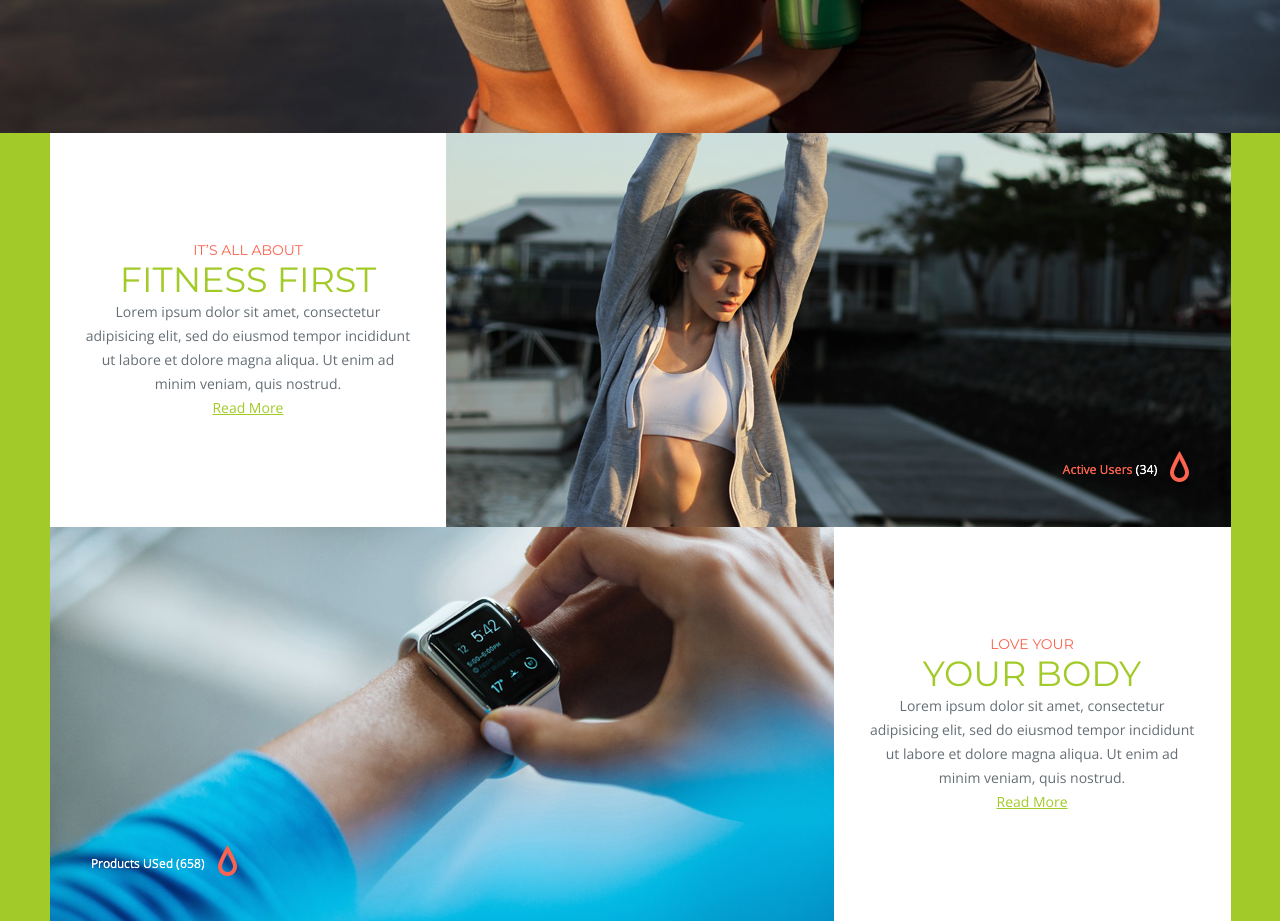
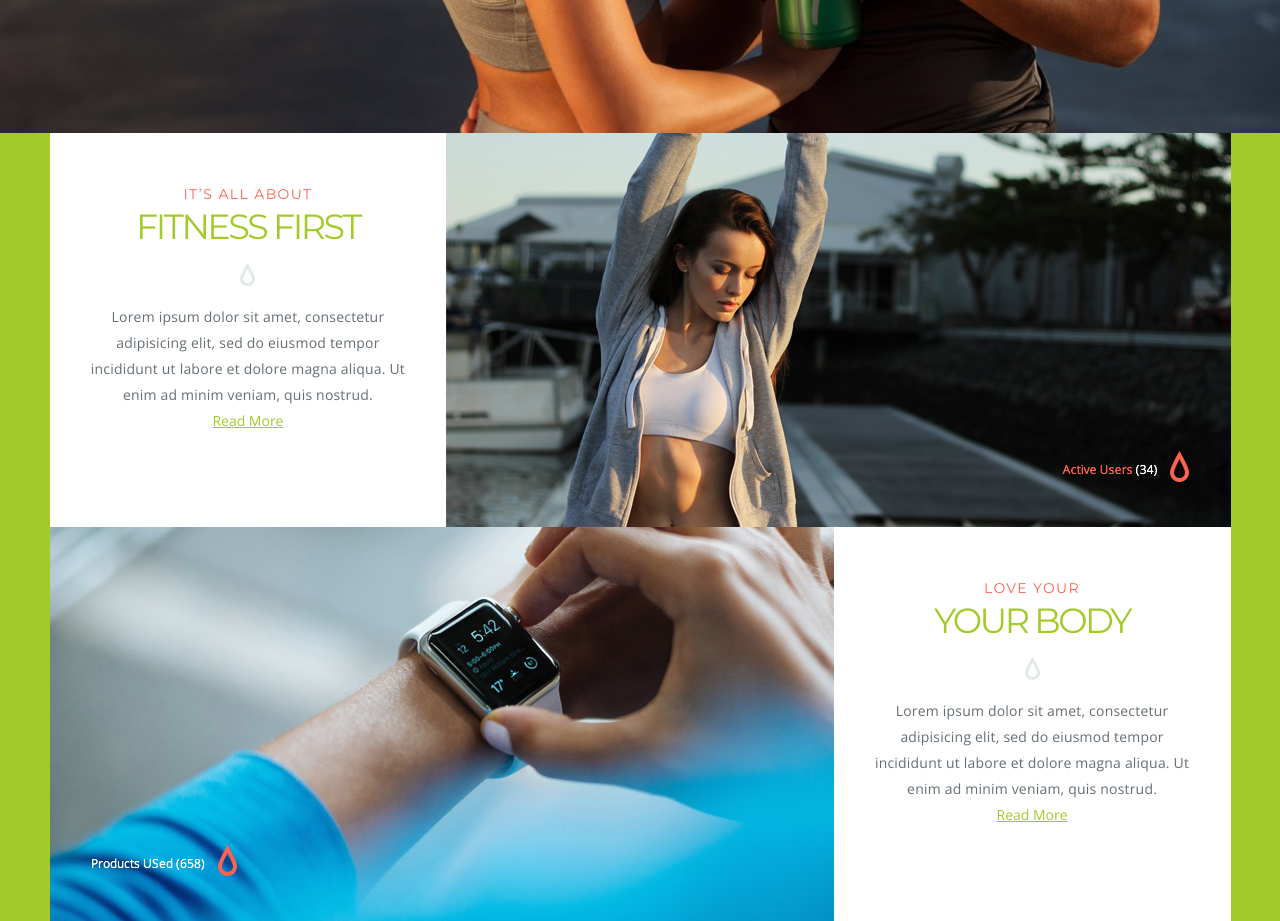
Before and after one commit to itl-serg/Fitness, a website: page index.html in a window 1280 px wide. Shown: the part 580-1501 px from the top of the page. Drawn offline with nearby package versions, Linux system fonts and the light colour scheme.

Commit message:
icons+data-content

```diff
--- a/index.html
+++ b/index.html
@@ -47,8 +47,9 @@
         </div>
         <div class="data">
             <div class="data-content">
-                <span>it’s all about</span>
+                <em>it’s all about</em>
                 <h2>fitness first</h2>
+                <span class="data-content-icon"></span>
                 <p>Lorem ipsum dolor sit amet, consectetur adipisicing elit, sed do eiusmod tempor incididunt ut labore
                     et dolore magna
                     aliqua.
@@ -63,8 +64,9 @@
         </div>
         <div class="data">
             <div class="data-content">
-                <span>love your</span>
+                <em>love your</em>
                 <h2>your body</h2>
+                <span class="data-content-icon"></span>
                 <p>Lorem ipsum dolor sit amet, consectetur adipisicing elit, sed do eiusmod tempor incididunt ut labore
                     et dolore magna
                     aliqua.
--- a/scss/_styles.scss
+++ b/scss/_styles.scss
@@ -146,33 +146,52 @@ body {
 .data-content {
   display: flex;
   flex-direction: column;
-  justify-content: center;
+  // justify-content: center;
   align-items: center;
   text-align: center;
   width: 401px;
   padding: 35px;
-  margin: auto;
+
   @include media(">=768") {
     padding: 50px 35px;
   }
-  span {
+  em {
     text-transform: uppercase;
     @include textSecondary(400, 14px, 20px, $colorPersimmon);
+    letter-spacing: 1.4px;
+    margin-top: 16px;
+    margin-bottom: 3px;
+    display: block;
   }
   h2 {
     text-transform: uppercase;
     @include textSecondary(300, 35px, 40px, $colorAtlantis);
+    letter-spacing: -2.5px;
+    margin-bottom: 16px;
   }
+  .data-content-icon {
+    background: url("../images/icons.png") no-repeat -3px 0;
+    width: 15px;
+    height: 23px;
+    margin-bottom: 18px;
+    display: block;
+  }
+
   p {
-    color: $colorNevada;
+    @include textPrimary(400, 14px, 26px, $colorNevada);
+    margin-bottom: 1px;
+    letter-spacing: 0.2px;
   }
   a {
+    display: block;
     color: $colorAtlantis;
   }
   a:hover {
     color: $colorPersimmon;
+    text-decoration: none;
   }
 }
+
 .data-img {
   height: 394px;
   overflow: hidden;
```
Also changed, not shown: css/main.min.css, images/icons.png (added).
